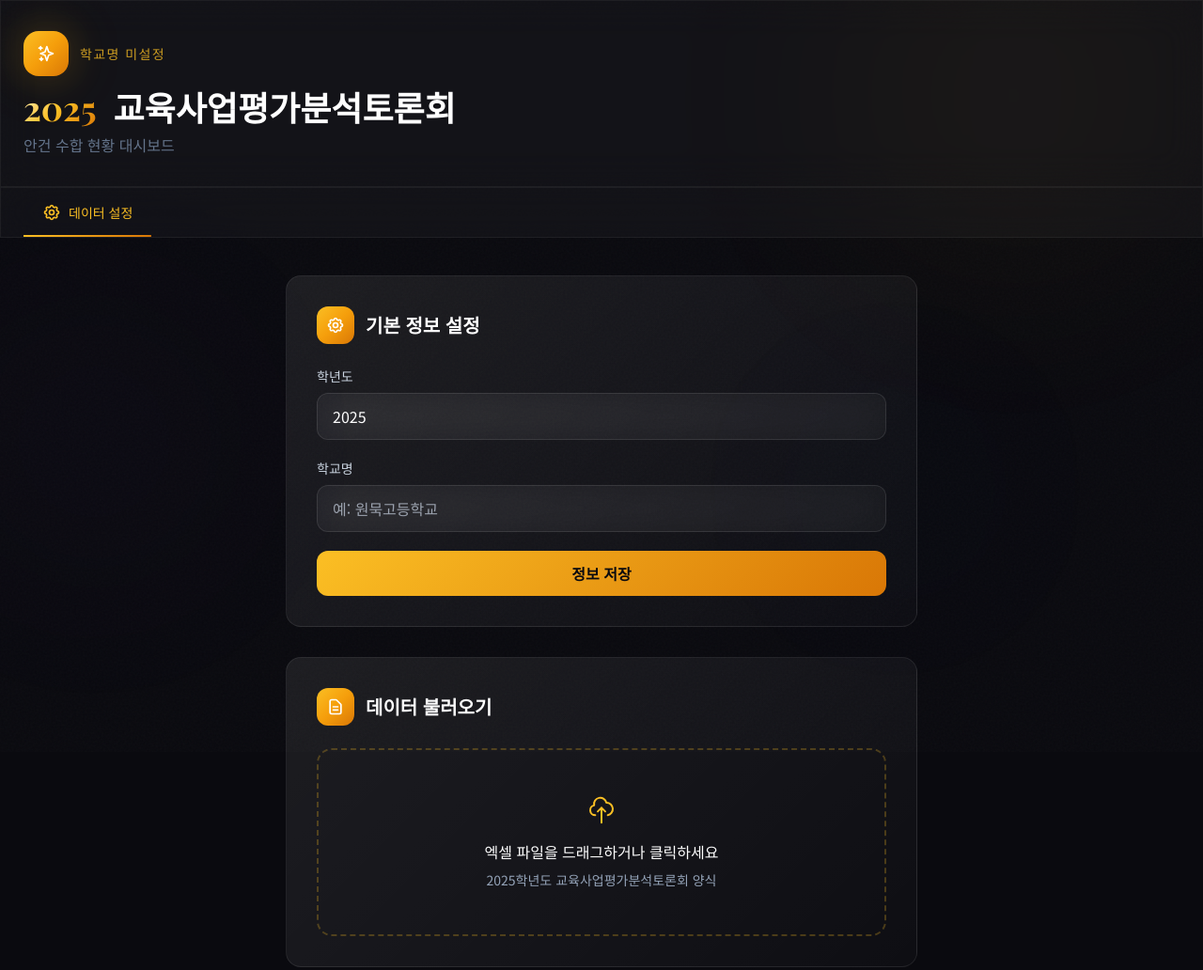
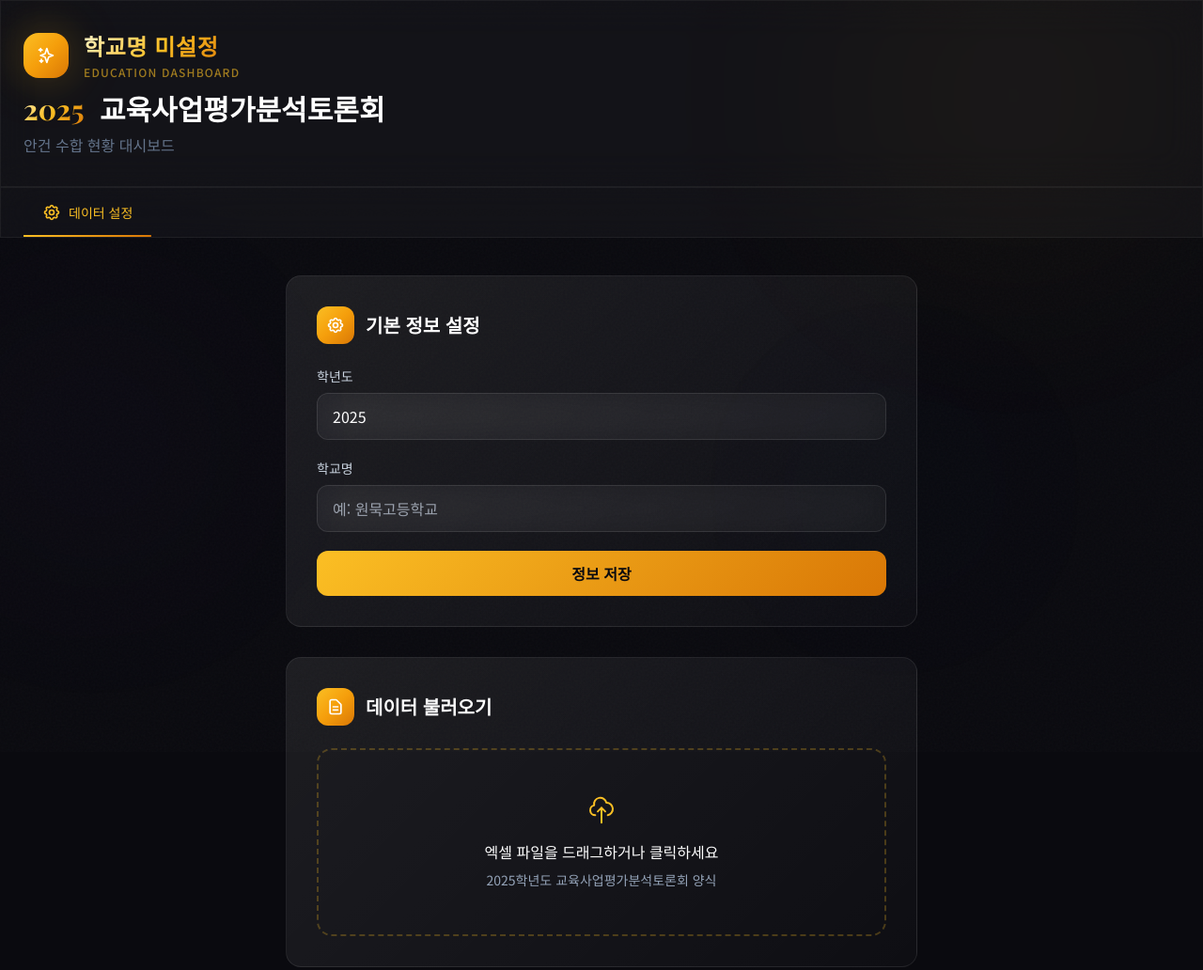
Before and after one commit to KKHLAND/school-pro, a plain HTML site: page index.html in a window 1280 px wide. Shown: the whole page at 94% size. Drawn offline with nearby package versions, Linux system fonts and the light colour scheme.

Commit message:
Refactor header layout and update school info display

```diff
--- a/index.html
+++ b/index.html
@@ -1329,15 +1329,18 @@
           <div class="max-w-7xl mx-auto px-4 sm:px-6 py-8">
             <div class="flex flex-col sm:flex-row items-start sm:items-center justify-between gap-4">
               <div>
-                <div class="flex items-center gap-3 mb-3">
+                <div class="flex items-center gap-4 mb-3">
                   <div class="w-12 h-12 rounded-2xl gold-gradient flex items-center justify-center gold-glow">
                     ${icons.sparkles}
                   </div>
-                  <span class="text-amber-400/80 text-sm font-medium tracking-widest uppercase">
-                    ${state.schoolInfo.schoolName || '학교명 미설정'}
-                  </span>
-                </div>
-                <h1 class="text-2xl md:text-4xl font-bold">
+                  <div>
+                    <h2 class="text-xl md:text-2xl font-bold gold-text tracking-wide">
+                      ${state.schoolInfo.schoolName || '학교명 미설정'}
+                    </h2>
+                    <p class="text-amber-400/60 text-xs font-medium tracking-widest uppercase mt-1">Education Dashboard</p>
+                  </div>
+                </div>
+                <h1 class="text-xl md:text-3xl font-bold">
                   <span class="gold-text font-display">${state.schoolInfo.year}</span>
                   <span class="text-white ml-2">교육사업평가분석토론회</span>
                 </h1>
```
